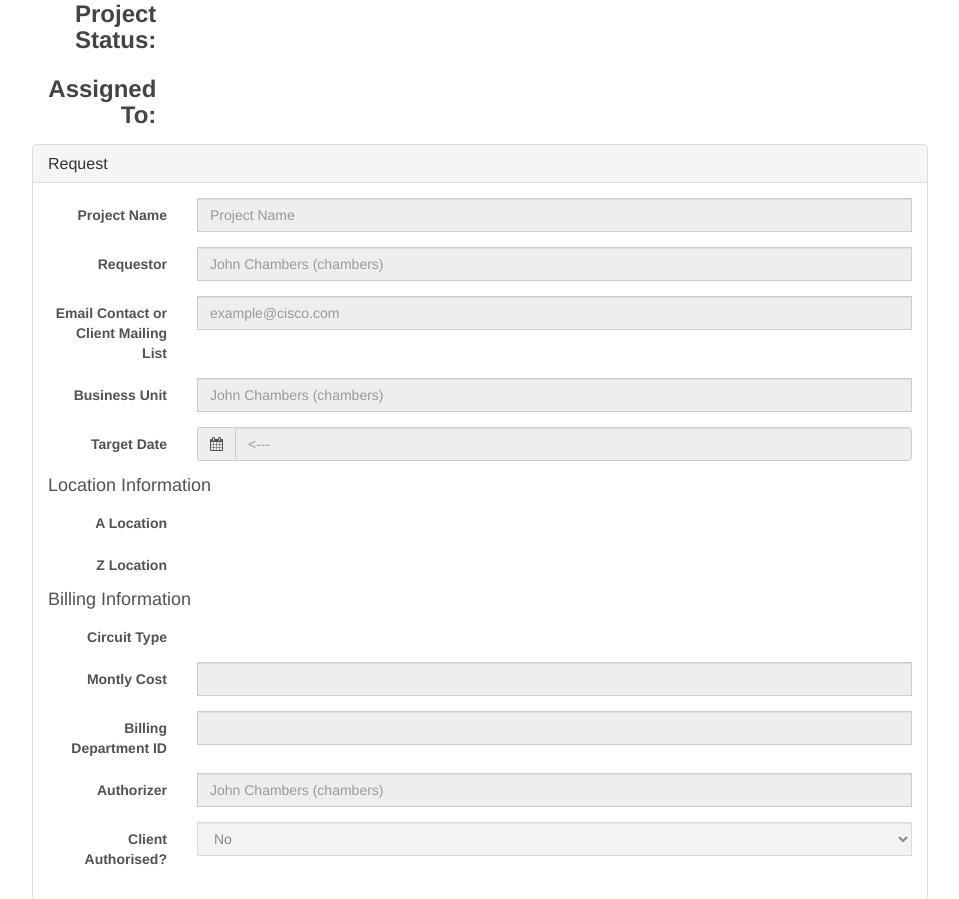
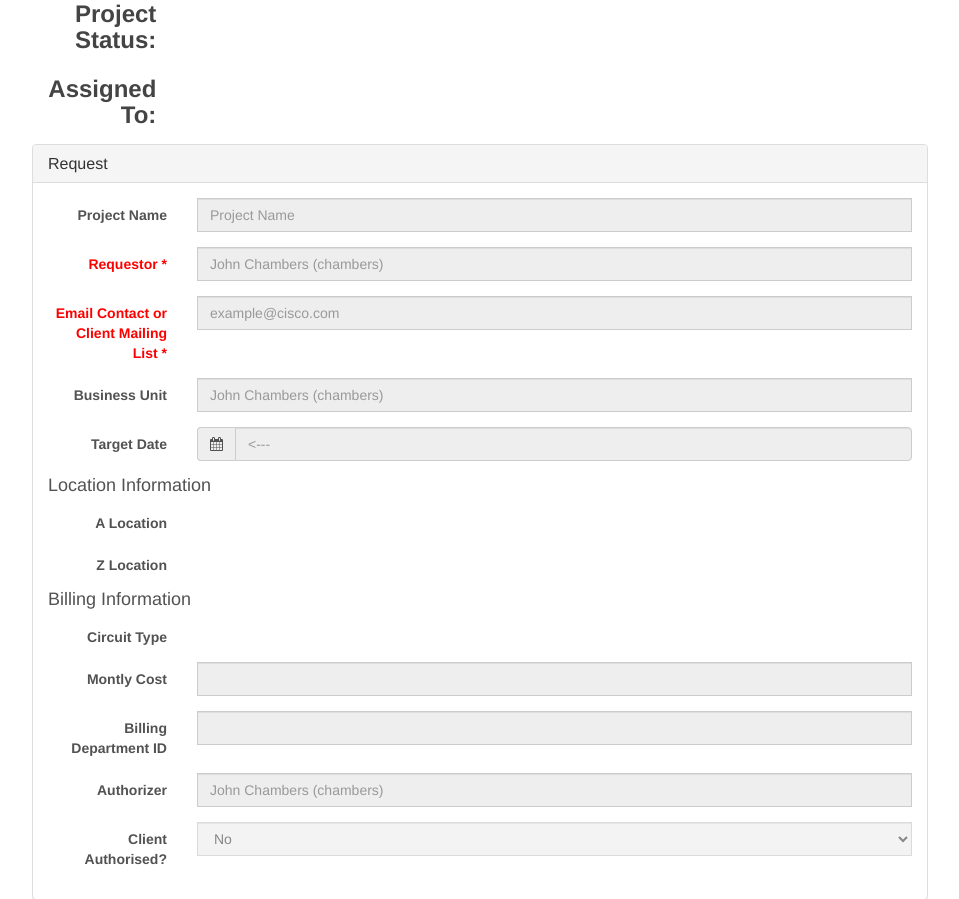
Before and after one commit to chochoa/NetworkServicesDashboard, a Flask app: template networkServicesDashboard/templates/corporateNetwork/itaac/project.html in a window 1280 px wide. Shown: the part 291-1190 px from the top of the page, without its empty margins (160-1119 px from the left). Run offline with Flask 2, Linux system fonts and the light colour scheme; the template is opened without the code that fills it, so the values that code supplies are empty; parts of the project's set-up code (start-up, migrations or seed data) failed here and were passed over; some libraries are stand-ins or nearby versions.

Commit message:
Required: red

```diff
--- a/networkServicesDashboard/static/css/styles.css
+++ b/networkServicesDashboard/static/css/styles.css
@@ -29,6 +29,10 @@ a {
 
 .popover {
 	width: 200px;
+}
+
+.required {
+	color: #FF0000;
 }
 
 #outages, #outages table {
--- a/networkServicesDashboard/templates/corporateNetwork/itaac/addProject.html
+++ b/networkServicesDashboard/templates/corporateNetwork/itaac/addProject.html
@@ -54,14 +54,14 @@
 		</div>
 
 		<div class="form-group">
-			<label for="requestor" class="col-sm-2 control-label">Requestor</label>
+			<label for="requestor" class="col-sm-2 control-label required">Requestor *</label>
 			<div class="col-sm-10 input-group">
 				<input data-toggle="tooltip" type="text" class="form-control" name="requestor" id="requestor" placeholder="John Chambers (chambers)" required>
 			</div>
 		</div>
 
 		<div class="form-group">
-			<label for="mailer" class="col-sm-2 control-label">Email Contact or Client Mailing List</label>
+			<label for="mailer" class="col-sm-2 control-label required">Email Contact or Client Mailing List *</label>
 			<div class="col-sm-10 input-group">
 				<input data-toggle="tooltip" type="text" class="form-control" name="mailer" id="mailer" placeholder="example@cisco.com" required>
 			</div>
--- a/networkServicesDashboard/templates/corporateNetwork/itaac/project.html
+++ b/networkServicesDashboard/templates/corporateNetwork/itaac/project.html
@@ -255,14 +255,14 @@
 					</div>
 
 					<div class="form-group">
-						<label for="requestor" class="col-sm-2 control-label">Requestor</label>
+						<label for="requestor" class="col-sm-2 control-label required">Requestor *</label>
 						<div class="col-sm-10 input-group">
 							<input data-toggle="tooltip" type="text" class="form-control" name="requestor" id="requestor" placeholder="John Chambers (chambers)" value="{{project.requestor}}" disabled required>
 						</div>
 					</div>
 
 					<div class="form-group">
-						<label for="mailer" class="col-sm-2 control-label">Email Contact or Client Mailing List</label>
+						<label for="mailer" class="col-sm-2 control-label required">Email Contact or Client Mailing List *</label>
 						<div class="col-sm-10 input-group">
 							<input data-toggle="tooltip" type="text" class="form-control" name="mailer" id="mailer" placeholder="example@cisco.com" value="{{project.mailer}}" disabled required>
 						</div>
```
